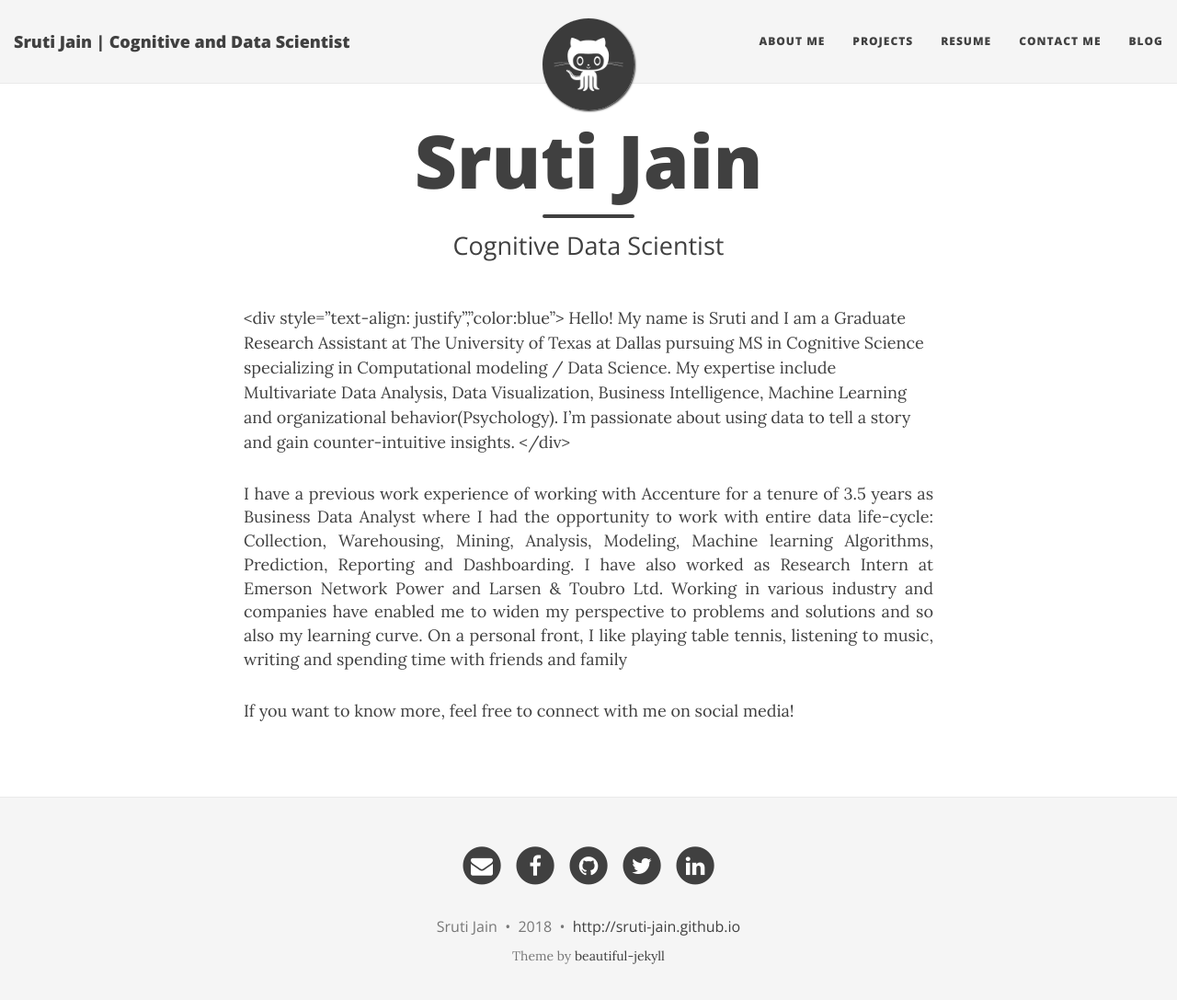
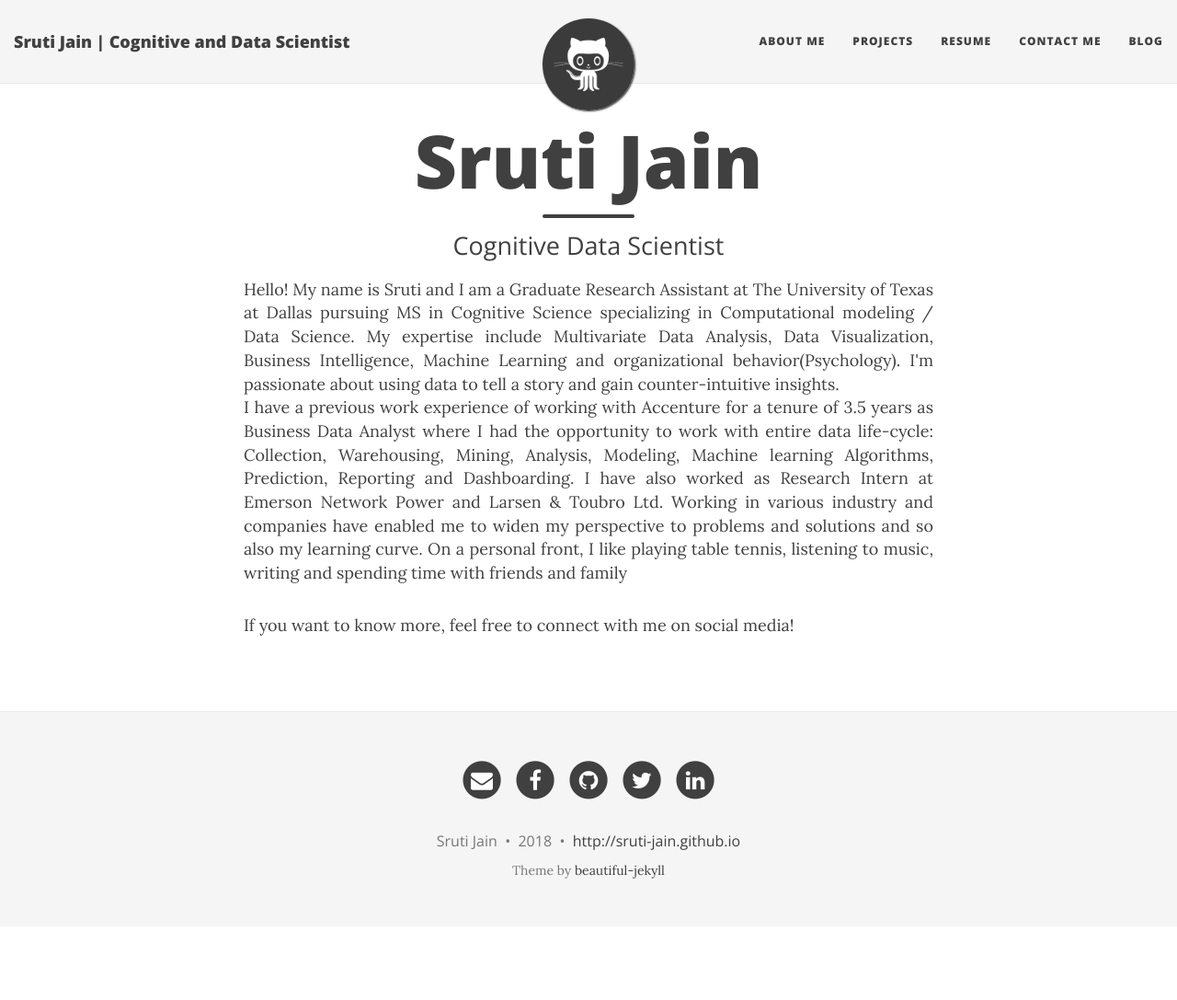
Before and after one commit to sruti-jain/sruti-jain.github.io, a Jekyll site: the page built from aboutme.md, in a window 1280 px wide and 1100 px high. Shown: the top 1087 px of the window at 92% size. Built offline with Jekyll 4.4.1, drawn with Linux system fonts in a browser that asks for light colours; nearby versions of some CDN libraries.

Commit message:
Update aboutme.md

```diff
--- a/aboutme.md
+++ b/aboutme.md
@@ -4,7 +4,7 @@
 subtitle: Cognitive Data Scientist
 ---
 
-<div style="text-align: justify","color:blue">
+<div style="text-align: justify">
 Hello! My name is Sruti and I am a Graduate Research Assistant at The University of Texas at Dallas pursuing MS in Cognitive Science specializing in Computational modeling / Data Science. My expertise include Multivariate Data Analysis, Data Visualization, Business Intelligence, Machine Learning and organizational behavior(Psychology). I'm passionate about using data to tell a story and gain counter-intuitive insights. </div>
 
 <div style="text-align: justify">
```
